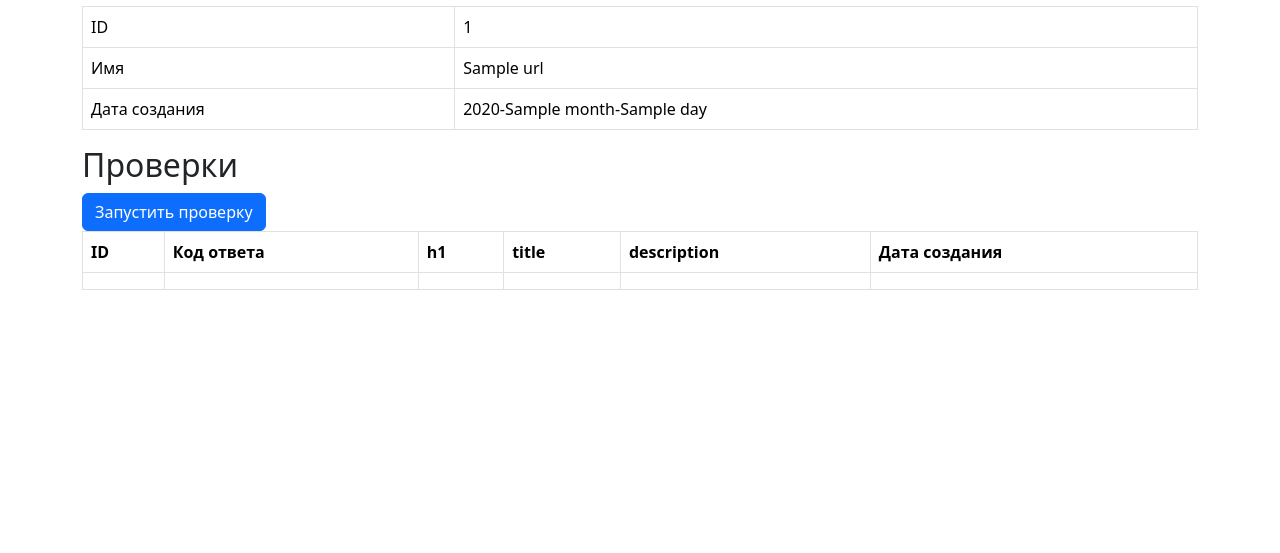
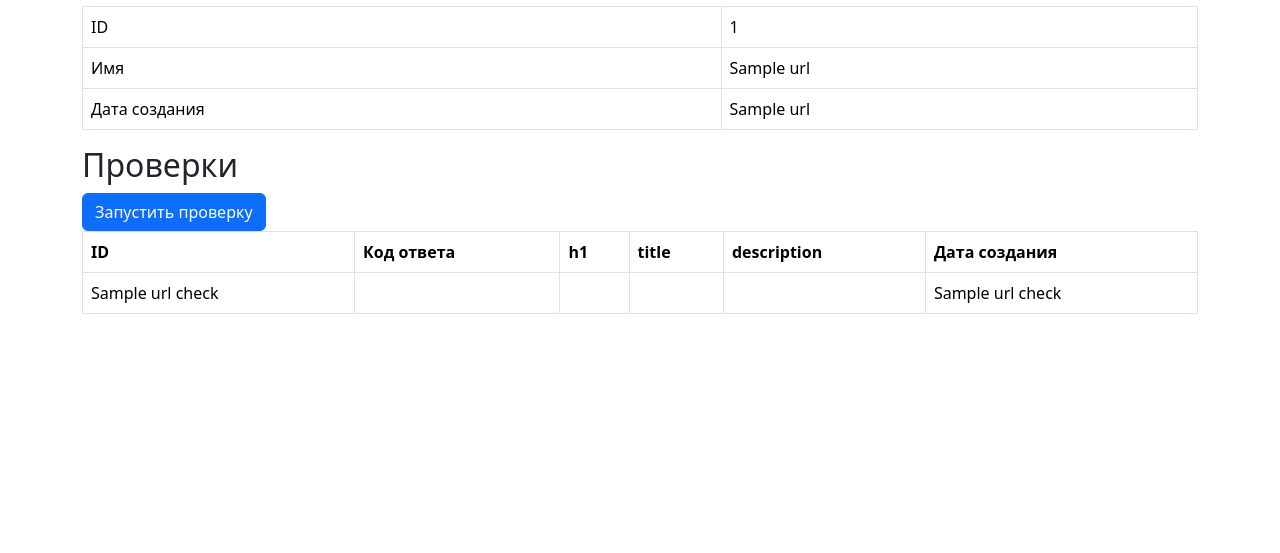
Before and after one commit to lisa-gold/page-analyzer, a Flask app: page /urls/1 in a window 1280 px wide. Shown: the part 112-665 px from the top of the page. Run offline with Flask 3, Linux system fonts and the light colour scheme; a database or web service that is not in the repository returns one stand-in record (values such as "Sample title"); lists and menus that the app fills with data are empty; some libraries are stand-ins or nearby versions.

Commit message:
add route url_check

```diff
--- a/database.sql
+++ b/database.sql
@@ -1,7 +1,18 @@
 DROP TABLE IF EXISTS urls;
+DROP TABLE IF EXISTS url_checks;
 
 CREATE TABLE urls (
     id integer PRIMARY KEY GENERATED ALWAYS AS IDENTITY,
     name varchar(255) UNIQUE,
     created_at date
     );
+
+CREATE TABLE url_checks (
+    id integer PRIMARY KEY GENERATED ALWAYS AS IDENTITY,
+    url_id integer REFERENCES urls (id),
+    status_code integer,
+    h1 varchar(255),
+    title varchar(255),
+    description varchar(255),
+    created_at date
+);
--- a/page_analyzer/app.py
+++ b/page_analyzer/app.py
@@ -35,9 +35,12 @@ def get_urls():
     urls = []
     with connect() as conn:
         with conn.cursor() as curs:
-            curs.execute('SELECT * FROM urls')
+            curs.execute('SELECT urls.id, urls.name, max(url_checks.created_at)\
+                          FROM urls\
+                          LEFT JOIN url_checks ON urls.id = url_checks.url_id\
+                          GROUP BY urls.id')
             urls = curs.fetchall()
-    messages = get_flashed_messages()
+    messages = get_flashed_messages(with_categories=True)
     return render_template(
         'list_of_urls.html',
         urls=urls,
@@ -67,7 +70,8 @@ def post_urls():
             if url_old:
                 flash('This url has been already added!', 'error')
                 return render_template(
-                    'list_of_urls.html',
+                    'show.html',
+                    url=url,
                     errors=errors
                 ), 422
 
@@ -84,11 +88,34 @@ def post_urls():
 @app.route('/urls/<id>')
 def get_url(id):
     url = {}
+    checks = []
+    messages = get_flashed_messages(with_categories=True)
     with connect() as conn:
         with conn.cursor() as curs:
             curs.execute('SELECT * FROM urls WHERE id=%s', (id,))
             url = curs.fetchall()
+            curs.execute('SELECT * FROM url_checks WHERE url_id=%s', (id,))
+            checks = curs.fetchall()
     return render_template(
         'show.html',
-        url=url
+        url=url,
+        messages=messages,
+        checks=checks
     )
+
+
+@app.route('/urls/<id>/checks', methods=['POST'])
+def check_url(id):
+    errors = None
+    if errors:
+        flash(errors, 'error')
+        return redirect(url_for('get_url', id=id), code=422)
+    today = date.today()
+    with connect() as conn:
+        with conn.cursor() as curs:
+            curs.execute(
+                'INSERT INTO url_checks (url_id, created_at) VALUES (%s, %s)',
+                (id, str(today))
+            )
+    flash('Страница успешно проверена', 'success')
+    return redirect(url_for('get_url', id=id), code=302)
--- a/page_analyzer/templates/layout.html
+++ b/page_analyzer/templates/layout.html
@@ -18,6 +18,11 @@
             </ul>
         </div>
     </nav>
+    {% if messages %}
+    {% for category, message in messages %}
+    <div class="{{ category }}">{{ message }}</div>
+    {% endfor %}
+    {% endif %}
 </header>
 
 <main class="flex-grow-1">
--- a/page_analyzer/templates/list_of_urls.html
+++ b/page_analyzer/templates/list_of_urls.html
@@ -14,9 +14,9 @@
             <tbody>
                 {% for url in urls %}
                 <tr>
-                    <td>{{ url[0] | default('', true) }}</td>
+                    <td>{{ url[0] }}</td>
                     <td>
-                        <a href="{{ url[1] }}">{{ url[1] }}</a>
+                        <a href="{{ url_for('get_url', id = url[0]) }}">{{ url[1] }}</a>
                     </td>
                     <td>{{ url[2] | default('', true) }}</td>
                     <td>{{ url.response | default('', true) }}</td>
--- a/page_analyzer/templates/show.html
+++ b/page_analyzer/templates/show.html
@@ -15,15 +15,18 @@
             </tr>
             <tr>
                 <td>Дата создания</td>
-                <td>{{ url[0][2].year }}-{{ url[0][2].month }}-{{ url[0][2].day }}</td>
+                <td>{{ url[0][2] }}</td>
+                <!-- <td>{{ url[0][2].year }}-{{ url[0][2].month }}-{{ url[0][2].day }}</td> -->
             </tr>
             </tbody>
         </table>
     </div>
     <h2>Проверки</h2>
-    <button class="btn btn-primary">Запустить проверку</button>
+    <form action="{{ url_for('check_url', id=url[0][0]) }}" method="post">
+    <input type="submit" class="btn btn-primary" value="Запустить проверку">
+    </form>
     <div class="table-responsive">
-        <table class="table table-bordered table-hover text-nowrap" data-test="urls">
+        <table class="table table-bordered table-hover text-nowrap" data-test="checks">
             <thead>
                 <th>ID</th>
                 <th>Код ответа</th>
@@ -32,16 +35,20 @@
                 <th>description</th>
                 <th>Дата создания</th>
             </thead>
+            {% if checks %}
             <tbody>
+                {% for check in checks %}
                 <tr>
-                    <td>{{ url.id }}</td>
+                    <td>{{ check[1] }}</td>
                     <td></td>
                     <td></td>
                     <td></td>
                     <td></td>
-                    <td></td>
-            </tr>
+                    <td>{{ check[6] }}</td>
+                </tr>
+                {% endfor %}
             </tbody>
+            {% endif %}
         </table>
     </div>
 </div>
```
